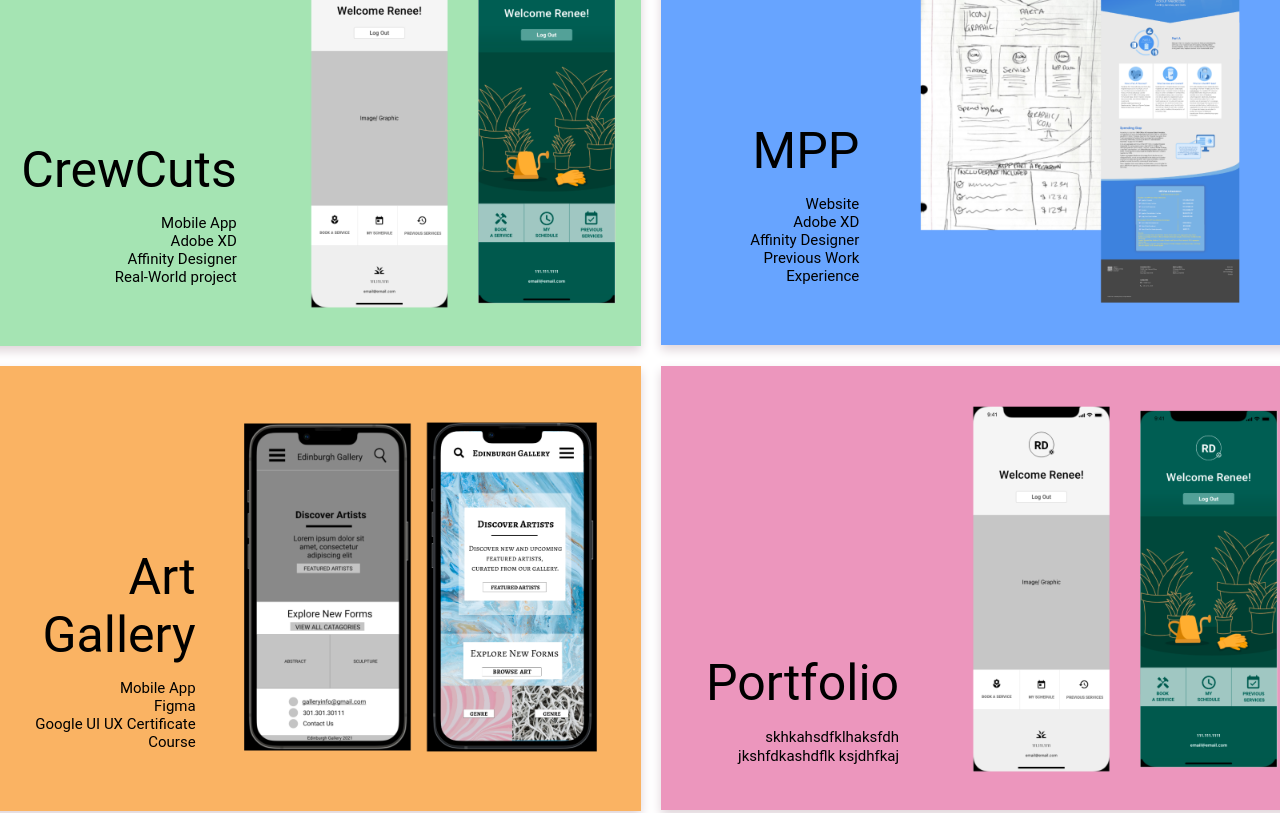
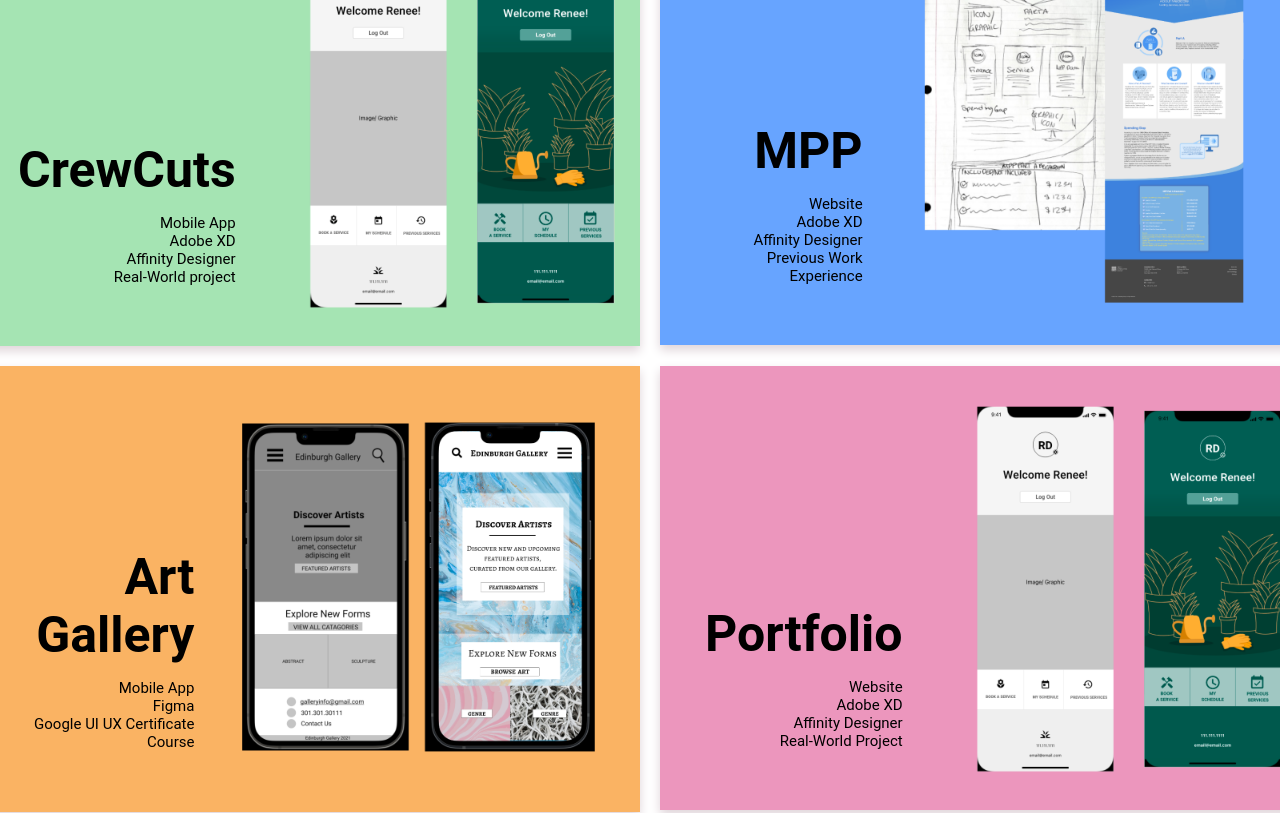
Before and after one commit to katherinestout/portfolio.stout, a React (Create React App) app in the folder portfolio/: page /work in a window 1280 px wide. Shown: the part 740-1553 px from the top of the page. Built offline with nearby package versions, Linux system fonts and the light colour scheme; a web font is replaced by a local one.

Commit message:
front page update

```diff
--- a/portfolio/src/routes/projects/components/mainPage.js
+++ b/portfolio/src/routes/projects/components/mainPage.js
@@ -86,11 +86,12 @@ const MainPage = () => (
               <br />
               <span className="project-content">
                 <ul>
-                  <li></li>
-                  <li></li>
-                  <li></li>
+                  <li>Website</li>
+                  <li>Adobe XD</li>
+                  <li>Affinity Designer</li>
+                  <li>Real-World Project</li>
                 </ul>
-                skhkahsdfklhaksfdh jkshfdkashdflk ksjdhfkaj
+
               </span>
             </div>
           </div>
--- a/portfolio/src/routes/projects/styles/mainPage.scss
+++ b/portfolio/src/routes/projects/styles/mainPage.scss
@@ -43,9 +43,7 @@
                 .project-title {
                     font-size: 50px;
                     color: black;
-
-
-
+                    font-weight: bold;
                 }
 
                 .project-content {
```
